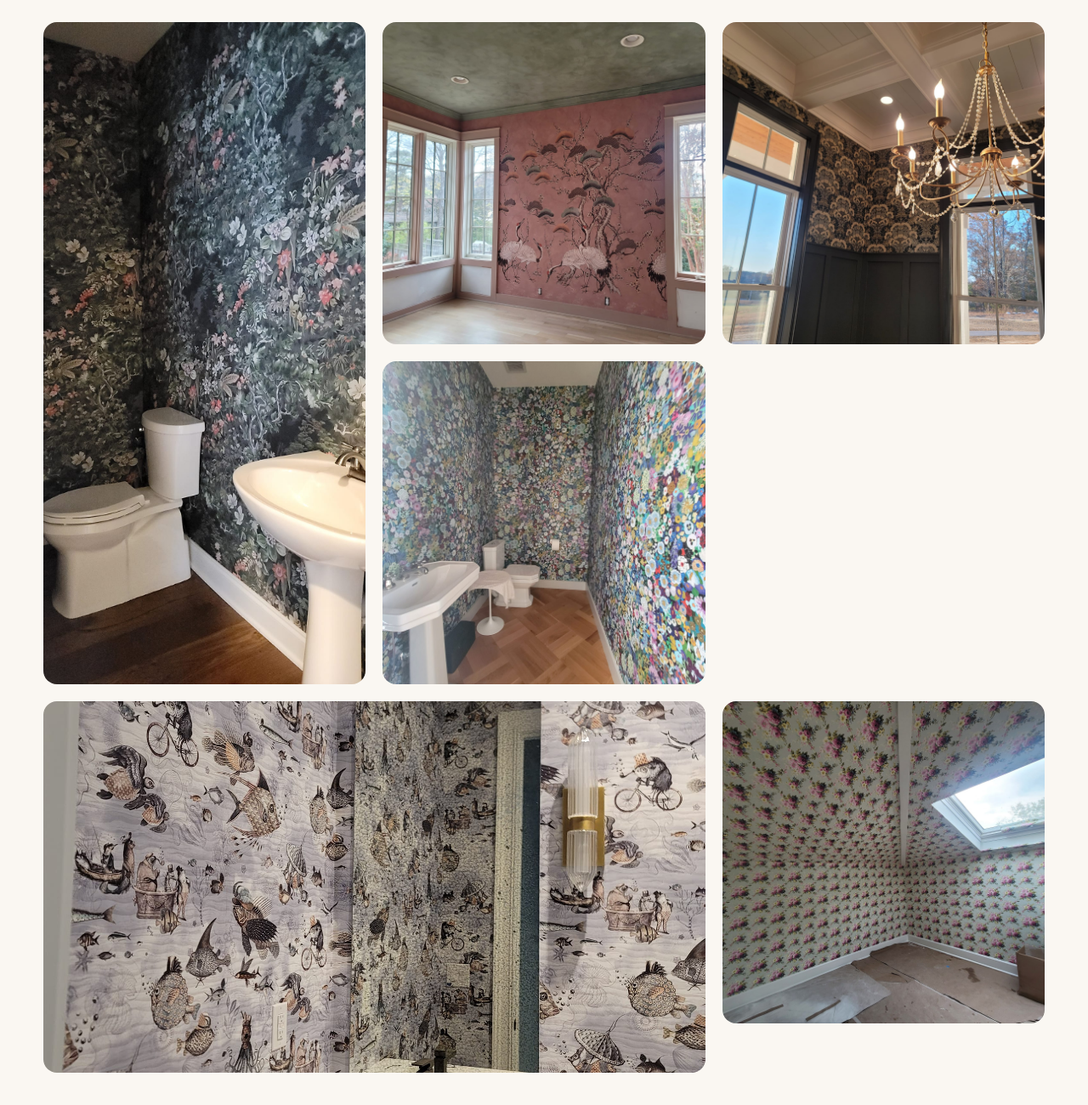
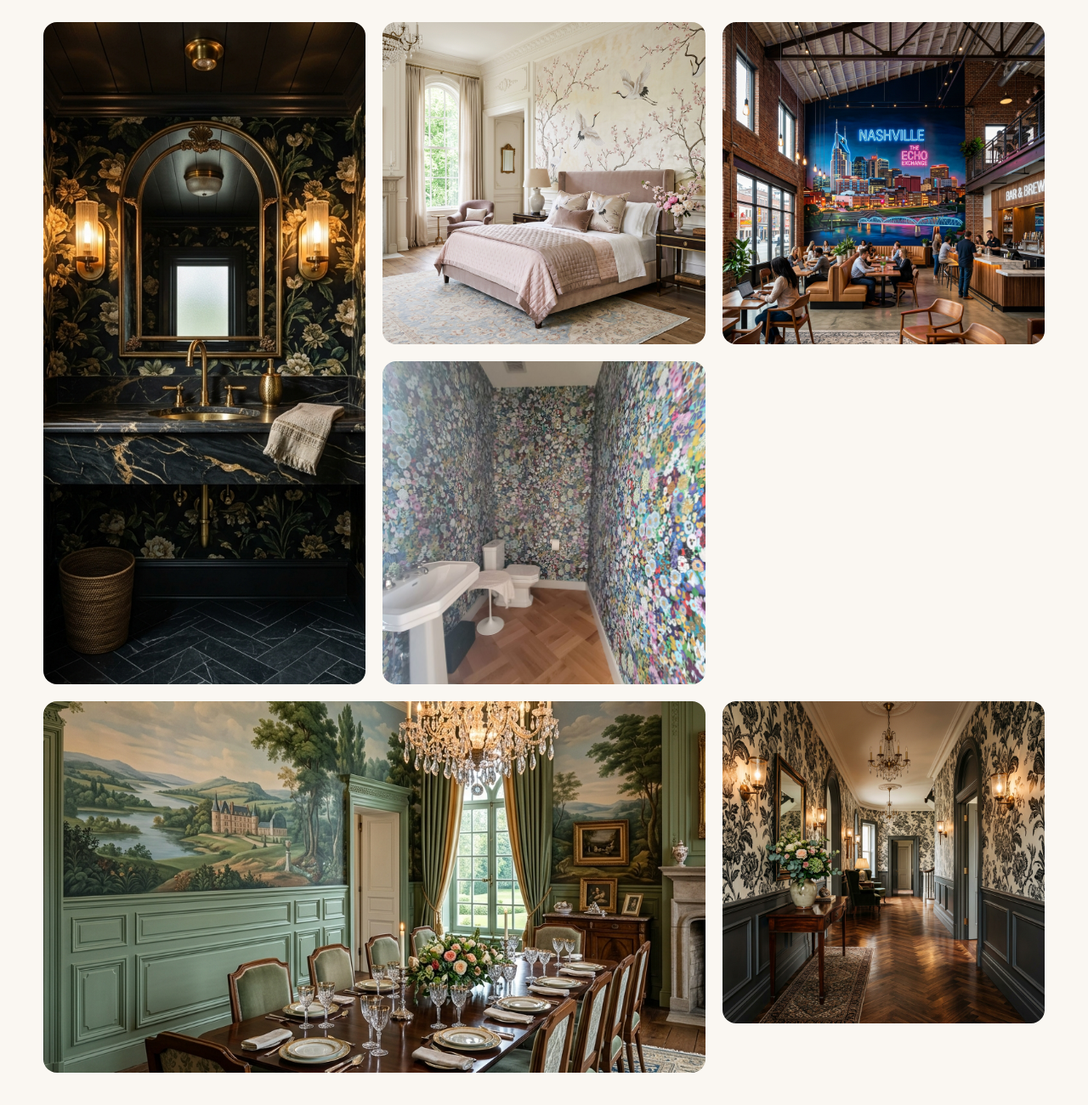
Before and after one commit to Founditmarketing/lillians, a plain HTML site: page index.html in a window 1280 px wide. Shown: the part 3329-4629 px from the top of the page at 85% size. Drawn offline with nearby package versions, Linux system fonts and the light colour scheme; a web font is replaced by a local one.

Commit message:
Replace 5 portfolio items with AI-generated high-end mockups

```diff
--- a/index.html
+++ b/index.html
@@ -392,7 +392,7 @@
         <div class="portfolio-grid container" id="portfolioGrid">
             <div class="portfolio-item portfolio-item-tall" data-category="residential" id="portfolioItem1">
                 <div class="portfolio-item-inner">
-                    <img src="images/portfolio-fb-1.jpg" alt="Wallpaper Installation by Lillian's Interiors" loading="lazy">
+                    <img src="images/mockup-powder-room.png" alt="Wallpaper Installation by Lillian's Interiors" loading="lazy">
                     <div class="portfolio-item-overlay">
                         <span class="portfolio-item-category">Residential</span>
                         <h3 class="portfolio-item-title">Enchanted Garden Powder Room</h3>
@@ -406,7 +406,7 @@
 
             <div class="portfolio-item" data-category="residential" id="portfolioItem2">
                 <div class="portfolio-item-inner">
-                    <img src="images/portfolio-fb-2.jpg" alt="Wallpaper Installation by Lillian's Interiors" loading="lazy">
+                    <img src="images/mockup-bedroom.png" alt="Wallpaper Installation by Lillian's Interiors" loading="lazy">
                     <div class="portfolio-item-overlay">
                         <span class="portfolio-item-category">Residential</span>
                         <h3 class="portfolio-item-title">Japanese Crane Suite</h3>
@@ -420,7 +420,7 @@
 
             <div class="portfolio-item" data-category="commercial" id="portfolioItem3">
                 <div class="portfolio-item-inner">
-                    <img src="images/portfolio-fb-3.jpg" alt="Commercial Wallcovering Installation" loading="lazy">
+                    <img src="images/mockup-commercial.png" alt="Commercial Wallcovering Installation" loading="lazy">
                     <div class="portfolio-item-overlay">
                         <span class="portfolio-item-category">Commercial</span>
                         <h3 class="portfolio-item-title">Music City Mural</h3>
@@ -448,7 +448,7 @@
 
             <div class="portfolio-item portfolio-item-wide" data-category="residential" id="portfolioItem5">
                 <div class="portfolio-item-inner">
-                    <img src="images/portfolio-fb-5.jpg" alt="Residential Wallpaper Installation" loading="lazy">
+                    <img src="images/mockup-dining-room.png" alt="Residential Wallpaper Installation" loading="lazy">
                     <div class="portfolio-item-overlay">
                         <span class="portfolio-item-category">Residential</span>
                         <h3 class="portfolio-item-title">Scenic Landscape Dining Room</h3>
@@ -462,7 +462,7 @@
 
             <div class="portfolio-item" data-category="unique" id="portfolioItem6">
                 <div class="portfolio-item-inner">
-                    <img src="images/portfolio-fb-6.jpg" alt="Luxury Wallcovering Installation" loading="lazy">
+                    <img src="images/mockup-floral-hallway.png" alt="Luxury Wallcovering Installation" loading="lazy">
                     <div class="portfolio-item-overlay">
                         <span class="portfolio-item-category">Unique Spaces</span>
                         <h3 class="portfolio-item-title">Dramatic Floral Hallway</h3>
```
Also changed, not shown: images/mockup-bedroom.png (added), images/mockup-commercial.png (added), images/mockup-dining-room.png (added), images/mockup-floral-hallway.png (added), images/mockup-powder-room.png (added).
